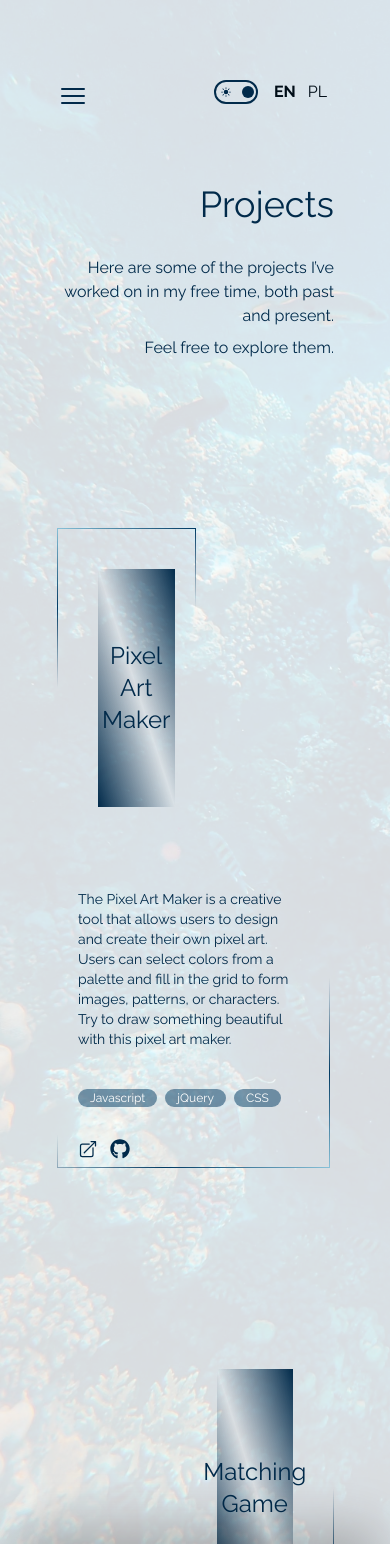
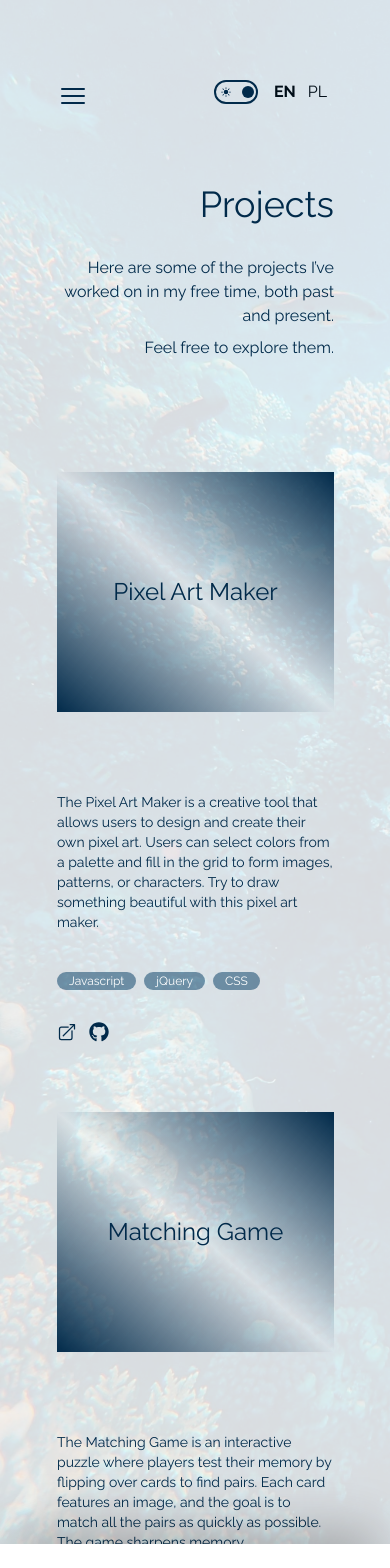
Before and after one commit to olkruglova/my-portfolio, a React (Vite) app: page /my-portfolio/projects in a window 390 px wide. Shown: the top 1568 px of the page. Built offline with nearby package versions, Linux system fonts and the light colour scheme.

Commit message:
#added rwd to projects page

```diff
--- a/src/Components/ProjectCard.tsx
+++ b/src/Components/ProjectCard.tsx
@@ -10,28 +10,28 @@ function ProjectCard({ project, index }: any) {
 
   return (
     <div
-      className={`flex flex-row flex-wrap w-full mb-40 ${isEven ? "" : "flex-row-reverse"}`}
+      className={`flex xs:flex-col md:flex-row flex-wrap w-full md:mb-40 ${isEven ? "" : "flex-row-reverse"}`}
       onMouseEnter={() => setIsOnHover(true)}
       onMouseLeave={() => setIsOnHover(false)}
     >
       <div
-        className={`basis-1/2 h-80 py-10 duration-300 ease-in-out ${
+        className={`md:basis-1/2 h-80 py-10 duration-300 ease-in-out ${
           isEven
             ? isOnHover
-              ? "border-gradient-salmon pl-10 pr-5"
-              : "border-gradient pl-10 pr-5"
+              ? "md:border-gradient-salmon md:pl-10 md:pr-5"
+              : "md:border-gradient md:pl-10 md:pr-5"
             : isOnHover
-            ? "border-gradient-salmon-revert pl-5 pr-10"
-            : "border-gradient-revert pl-5 pr-10"
+            ? "md:border-gradient-salmon-revert md:pl-5 md:pr-10"
+            : "md:border-gradient-revert md:pl-5 md:pr-10"
         } `}
       >
         <div className="w-full h-full flip-box bg-transparent">
           <div className="relative w-full h-full flip-box-inner cursor-pointer">
-            <div className="absolute w-full h-full flip-box-front bg-opacity-90 flex flex-col justify-center items-center bg-gradient-to-tr from-dark-blue via-transparent to-dark-blue">
+            <div className="absolute xs:h-60 w-full h-full flip-box-front bg-opacity-90 flex flex-col justify-center items-center bg-gradient-to-tr from-dark-blue via-transparent to-dark-blue">
               <h2 className="text-2xl">{title}</h2>
             </div>
 
-            <div className="absolute w-full h-full flip-box-back">
+            <div className="absolute xs:h-60 w-full h-full flip-box-back">
               <a href={url} target="_blank" rel="noopener noreferrer">
                 <div className="relative w-full h-full">
                   <div
@@ -47,14 +47,14 @@ function ProjectCard({ project, index }: any) {
       </div>
 
       <div
-        className={`basis-1/2 h-80 py-10 duration-300 ease-in-out ${
+        className={`md:basis-1/2 h-80 py-10 duration-300 ease-in-out ${
           isEven
             ? isOnHover
-              ? "border-gradient-salmon-revert pl-5 pr-10"
-              : "border-gradient-revert pl-5 pr-10"
+              ? "md:border-gradient-salmon-revert md:pl-5 md:pr-10"
+              : "md:border-gradient-revert md:pl-5 md:pr-10"
             : isOnHover
-            ? "border-gradient-salmon pl-10 pr-5"
-            : "border-gradient pl-10 pr-5"
+            ? "md:border-gradient-salmon md:pl-10 md:pr-5"
+            : "md:border-gradient md:pl-10 md:pr-5"
         }`}
       >
         <p className="text-sm">{description}</p>
--- a/src/Components/Socials.tsx
+++ b/src/Components/Socials.tsx
@@ -55,7 +55,10 @@ function Socials() {
   }, []);
 
   return (
-    <div id="socials" className="flex flex-col xs:absolute xs:left-14 lg:fixed lg:left-40 bottom-20  social z-50">
+    <div
+      id="socials"
+      className="flex xs:flex-row md:flex-col xs:absolute xs:left-14 lg:fixed lg:left-40 bottom-20 social z-50"
+    >
       {socialItems.map((item, index) => (
         <a
           key={index}
@@ -64,7 +67,7 @@ function Socials() {
             iconsInView[item.id]
               ? "dark:text-light-blue text-dark-blue-500 hover:text-light-blue hover:dark:text-dark"
               : "text-dark-blue dark:text-dark-blue-500 hover:text-light-blue hover:dark:text-light-blue "
-          } transition-all duration-300 ease-in-out`}
+          } transition-all duration-300 ease-in-out xs:mr-3 lg:mr-0`}
           href={item.link}
           target="_blank"
           rel="noopener noreferrer"
--- a/src/Pages/Projects.tsx
+++ b/src/Pages/Projects.tsx
@@ -32,7 +32,7 @@ function Projects() {
           <p className="mb-2 text-right">{t("projects.description.line2")}</p>
         </div>
 
-        <div className="w-full mt-[10rem] relative">
+        <div className="w-full xs:mt-[4rem] md:mt-[10rem] relative">
           {projects.map((project, index) => (
             <ProjectCard key={`${index}-${project.title}`} project={project} index={index} />
           ))}
```
